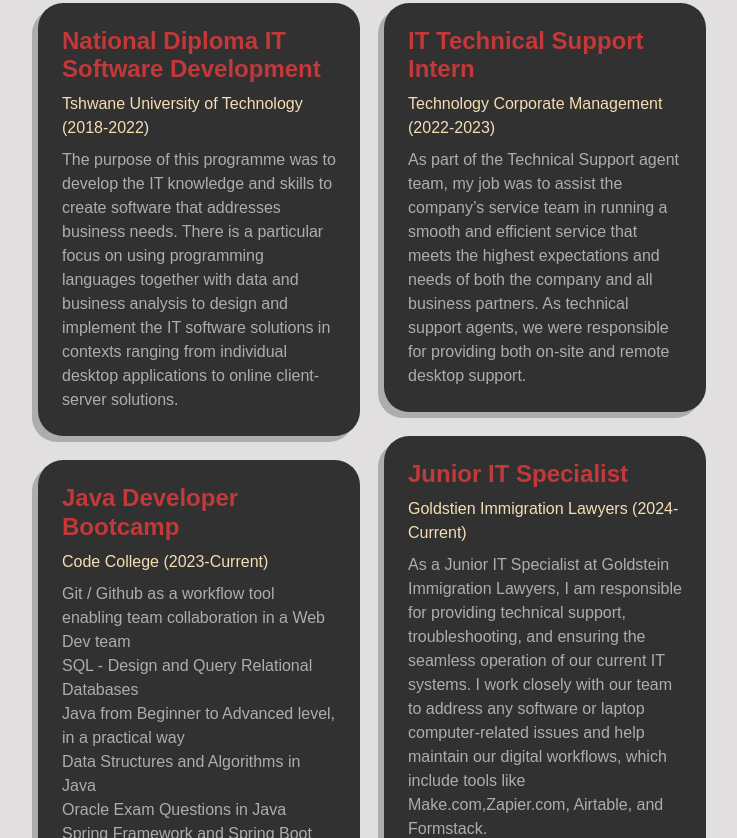
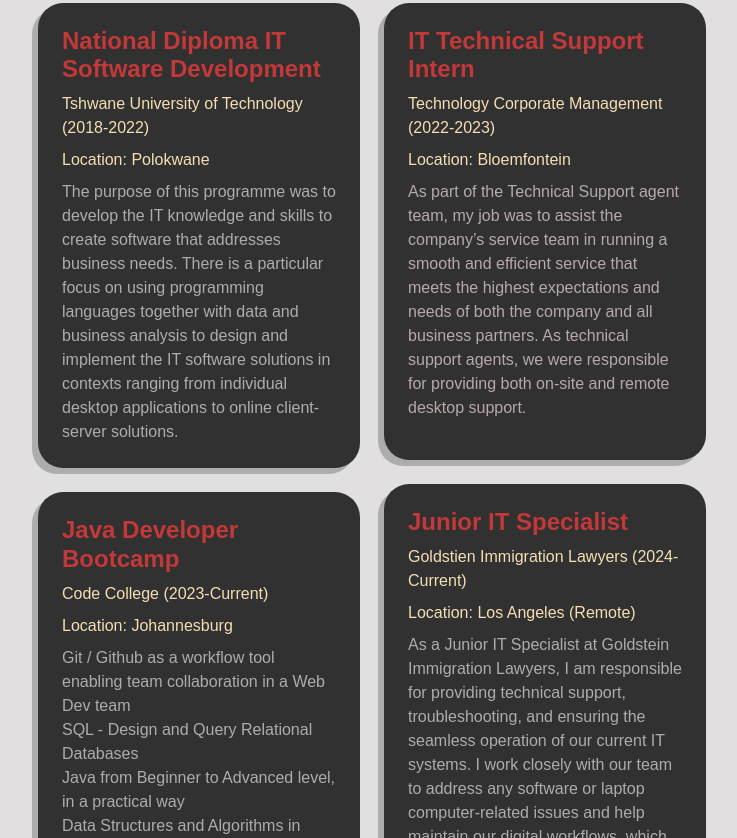
Before and after one commit to SixxPathz/SixxPathz.github.io, a plain HTML site: page index.html in a window 1280 px wide. Shown: the part 5619-6457 px from the top of the page, without its empty margins (418-1155 px from the left). Drawn offline with nearby package versions, Linux system fonts and the light colour scheme; a script that the page names is missing; a web font is replaced by a local one.

Commit message:
Update to experience

```diff
--- a/index.html
+++ b/index.html
@@ -388,6 +388,7 @@
                     <div class="bg-base p-4 rounded-4 shadow-effect">
                         <h4>National Diploma IT Software Development</h4>
                         <p class="text-brand mb-2" id="eduTxt">Tshwane University of Technology (2018-2022)</p>
+                        <p class="text-brand mb-2" id="eduTxt">Location: Polokwane</p>
                         <p class="mb-0">The purpose of this programme was to develop the IT knowledge and skills to create software that addresses business needs. There is a particular focus on using programming languages together with data and business analysis to design and implement the IT software solutions in contexts ranging from individual desktop applications to online client-server solutions.</p>
                     </div>
                 </div>
@@ -396,6 +397,8 @@
                     <div class="bg-base p-4 rounded-4 shadow-effect">
                         <h4>Java Developer Bootcamp</h4>
                         <p class="text-brand mb-2" id="eduTxt">Code College (2023-Current)</p>
+                        <p class="text-brand mb-2" id="eduTxt">Location: Johannesburg</p>
+
                         <p class="mb-0">Git / Github as a workflow tool enabling team collaboration in a Web Dev team</br>
                             SQL - Design and Query Relational Databases</br>
                             Java from Beginner to Advanced level, in a practical way</br>
@@ -418,6 +421,7 @@
                     <div class="bg-base p-4 rounded-4 shadow-effect">
                         <h4>IT Technical Support Intern</h4>
                         <p class="text-brand mb-2" id="eduTxt">Technology Corporate Management (2022-2023)</p>
+                        <p class="text-brand mb-2" id="eduTxt">Location: Bloemfontein</p
                         <p class="mb-0">As part of the Technical Support agent team, my job was to assist the company’s service team in
                             running a smooth and efficient service that meets the highest expectations and needs of both the company and all business partners. As technical support agents, we were responsible for providing both on-site and remote desktop support.</p>
                     </div>
@@ -427,6 +431,8 @@
                     <div class="bg-base p-4 rounded-4 shadow-effect">
                         <h4>Junior IT Specialist</h4>
                         <p class="text-brand mb-2" id="eduTxt">Goldstien Immigration Lawyers (2024-Current)</p>
+                        <p class="text-brand mb-2" id="eduTxt">Location: Los Angeles (Remote)</p>
+
                         <p class="mb-0">As a Junior IT Specialist at Goldstein Immigration Lawyers, I am responsible for providing technical support, troubleshooting, and ensuring the seamless operation of our current IT systems. I work closely with our team to address any software or laptop computer-related issues and help maintain our digital workflows, which include tools like Make.com,Zapier.com, Airtable, and Formstack.
 
                         </div>
```
